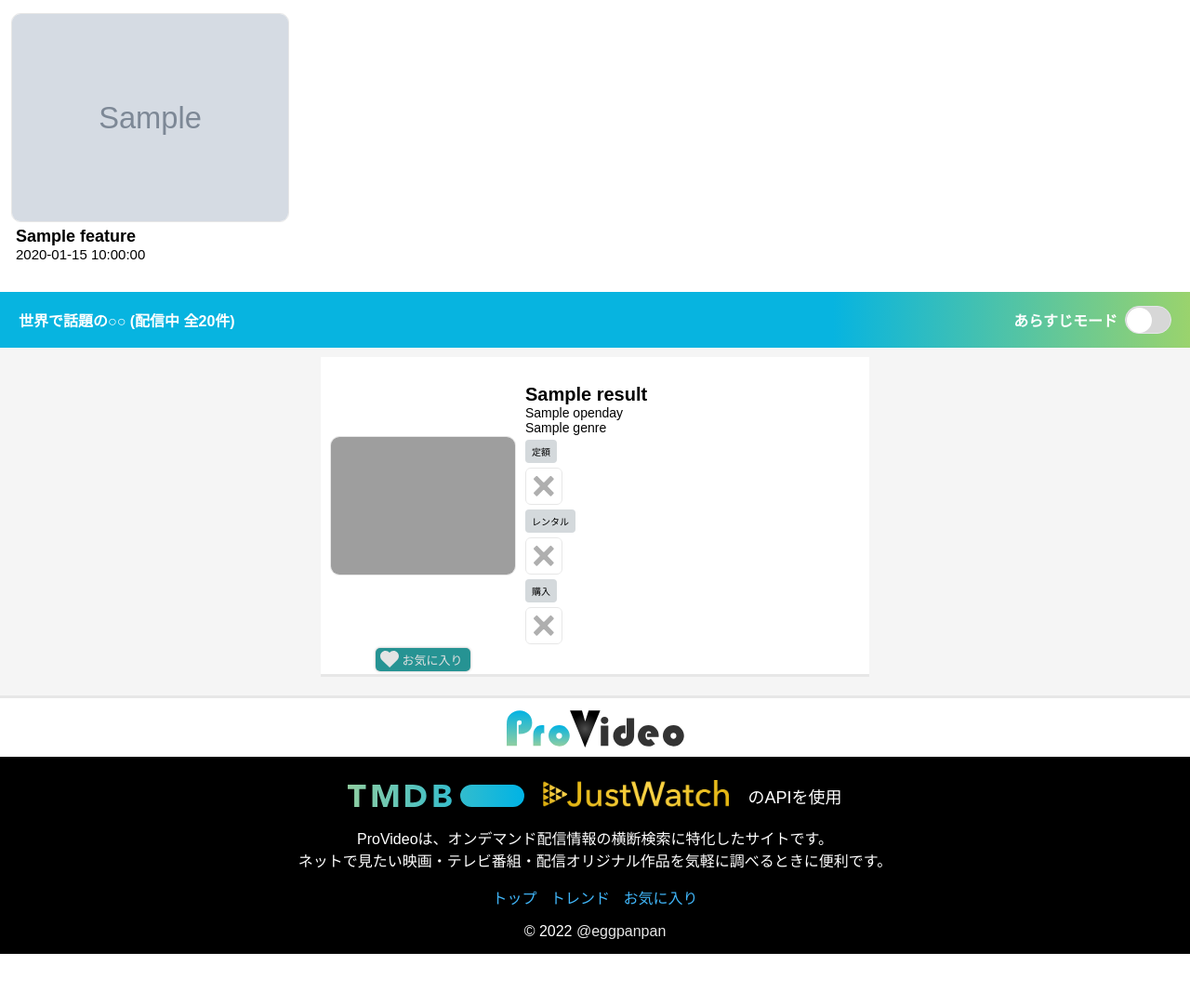
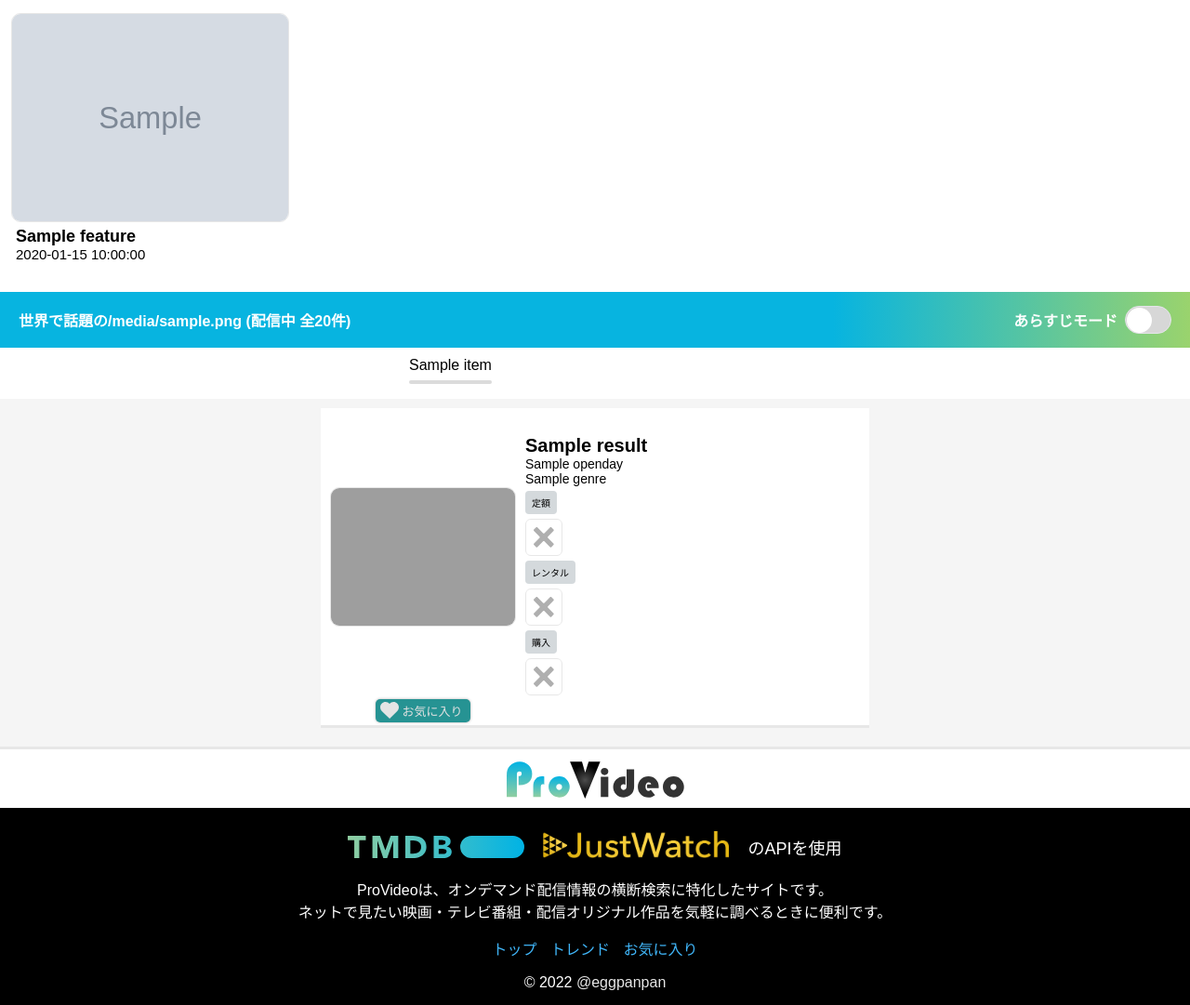
Before and after one commit to Tomoki826/ProVideo, a Flask app: template templates/homepage.html in a window 1280 px wide. Shown: the part 224-1305 px from the top of the page at 93% size. Before the commit the page ends 1250 px from the top, so only its background shows below. Run offline with Flask 2, Linux system fonts and the light colour scheme; the template is opened without the code that fills it: most values are stand-ins (such as "Sample title", 1, 10 or a date in 2020); grey boxes marked "Sample" are stand-in pictures; data that the repository does not hold is empty; style sheets or scripts are compiled from the project's sources; grey boxes are pictures that could not be loaded.

Commit message:
お気に入り機能の制作開始

```diff
--- a/app.py
+++ b/app.py
@@ -28,7 +28,7 @@
 トレンド機能は
 映画、配信、人物のどれかで話題の20作品を表示する
 ?media=があれば、それを
-無ければLocalStorageから、最後に呼び出したデータタイプを表示する
+無ければmovieを表示する
 """
 @app.route("/", methods=["GET"])
 def index():
@@ -38,12 +38,15 @@
        if media_type == None or media_type == "movie":
               soup = TMDB(api_key).discover_movie(1)
               data = Search_Data(soup).search_arrange(Search.DISCOVER_MOVIE, 1)
-       elif media_type == "tvshow":
+              discover_type = "映画"
+       elif media_type == "tv":
               soup = TMDB(api_key).discover_tvshows(1)
               data = Search_Data(soup).search_arrange(Search.DISCOVER_TV, 1)
+              discover_type = "テレビ・配信番組"
        elif media_type == "person":
               soup = TMDB(api_key).discover_person(1)
               data = Search_Data(soup).search_arrange(Search.DISCOVER_PERSON, 1)
+              discover_type = "人物"
        else:
               return render_template("error.html")
 
@@ -57,6 +60,14 @@
               return render_template("error.html")
 
        # レンダリング
+       data['site_data'] = {
+              'discover_type' : discover_type,
+              'tab_data' : [
+                     ["movie",  "/?media=movie#scroll",  "映画"],
+                     ["tv",     "/?media=tv#scroll",     "テレビ・配信番組"],
+                     ["person", "/?media=person#scroll", "人物"]
+              ]
+       }
        return render_template("homepage.html", feature=feature, data=data)
 
 
@@ -120,27 +131,27 @@
        # コンテンツデータを整理
        soup = {'results': []}
        for item in feature_data['containers']:
-              if item['data_type'] == "movie":
-                     single_soup = match_work_id(item['id'],TMDB(api_key).search_movies(item['name'], 1)['results'])
-              elif item['data_type'] == "tv":
-                     single_soup = match_work_id(item['id'],TMDB(api_key).search_tvshows(item['name'], 1)['results'])
-              elif item['data_type'] == "person":
-                     single_soup = match_work_id(item['id'],TMDB(api_key).search_person(item['name'], 1, SENSITIVE_SEARCH)['results'])
+              if item['media_type'] == "movie":
+                     single_soup = match_work_id(item['id'], TMDB(api_key).search_movies(item['name'], 1), "movie")
+              elif item['media_type'] == "tv":
+                     single_soup = match_work_id(item['id'], TMDB(api_key).search_tvshows(item['name'], 1), "tv")
+              elif item['media_type'] == "person":
+                     single_soup = match_work_id(item['id'], TMDB(api_key).search_person(item['name'], 1, SENSITIVE_SEARCH), "person")
               else:
                      single_soup = item
-              # データタイプを代入
-              single_soup['media_type'] = item['data_type']
-              soup['results'].append(single_soup)
+              if single_soup != {}: soup['results'].append(single_soup)
        # コンテンツをフォーマット
        data["containers"] = Search_Data(soup).search_arrange()
        return render_template("feature.html", data=data)
 
 
 # idと一致する検索結果を探す
-def match_work_id(id, soup):
-       for item in soup:
-              if item['id'] == id:
-                     return item
+def match_work_id(id, soup, media_type="Unknown"):
+       if "results" in soup:
+              for item in soup["results"]:
+                     if item['id'] == id:
+                            item['media_type'] = media_type
+                            return item
        return {}
 
 
@@ -182,8 +193,48 @@
 
 
 # お気に入り情報を取得
-@app.route('/favorite', methods=["GET"])
+# 映画・テレビ番組・人物を?media=で細分化する
+# LocalStorageとPython内の変数で同期？
+@app.route('/favorite', methods=["GET", "POST"])
 def favorite():
+       if request.method == "GET":
+              # 一旦、リダイレクトしてからLocalStorageを読み込み
+              return redirect("/favorite_load")
+       elif request.method == "POST":
+              # お気に入り情報を取得
+              local_data = {
+                     'movie':  convert_localdata(request.form['movie']),
+                     'tv':     convert_localdata(request.form['tv']),
+                     'person': convert_localdata(request.form['person'])
+              }
+              # コンテンツデータを整理
+              data = {'results':{}}
+              for type in ['movie', 'tv', 'person']:
+                     soup = {'results': []}
+                     for item in local_data[type]:
+                            single_soup = TMDB(api_key).get_detail_info(item[0], type)
+                            if SENSITIVE_SEARCH or not single_soup.get('adult', False):
+                                   single_soup['media_type'] = type
+                                   soup['results'].append(single_soup)
+                     data['results'] = Search_Data(soup).search_arrange()
+              print(data)
+              return render_template("favorite.html", data=data)
+       else:
+              return render_template("error.html")
+
+
+# ローカルストレージのデータを扱いやすいように変換
+def convert_localdata(raw_data):
+       data = raw_data.split(',')
+       res = []
+       for index in range(len(data) // 3):
+              res.append([int(data[index * 3]), data[index * 3 + 1], data[index * 3 + 2]])
+       return res
+
+
+# LocalStorageとFlaskのデータを同期
+@app.route('/sync_localstorage', methods=["POST"])
+def sync_localstorage():
        pass
 
 
--- a/models/config.py
+++ b/models/config.py
@@ -1,5 +1,5 @@
 # テンプレートを自動で読み込むか
-TEMPLATES_AUTO_RELOAD = True
+TEMPLATES_AUTO_RELOAD = False
 
 # デバッグモードなのか
 DEBUG = True
--- a/static/SASS/config.css
+++ b/static/SASS/config.css
@@ -6,4 +6,5 @@
 @import url("styles.css");
 @import url("header.css");
 @import url("switch.css");
-@import url("feature.css");/*# sourceMappingURL=config.css.map */
+@import url("feature.css");
+@import url("tab.css");/*# sourceMappingURL=config.css.map */
--- a/static/SASS/config.scss
+++ b/static/SASS/config.scss
@@ -8,3 +8,4 @@
 @import url('header.css');
 @import url('switch.css');
 @import url('feature.css');
+@import url('tab.css');
--- /dev/null
+++ b/static/SASS/tab.css
@@ -0,0 +1,111 @@
+@media all and (min-width: 1024px) {
+  .tab-container {
+    width: 100%;
+    background-color: #FFFFFF;
+  }
+  .tab-container .tab-box {
+    width: 80%;
+    max-width: 400px;
+    margin: 0 auto;
+    padding: 10px 0 15px 0;
+    display: flex;
+    justify-content: space-between;
+  }
+  .tab-container .tab-box .tab-item {
+    list-style: none;
+  }
+  .tab-container .tab-box .tab-item a {
+    color: #000000;
+    display: block;
+    position: relative;
+    height: 30px;
+  }
+  .tab-container .tab-box .tab-item a:before {
+    content: "";
+    display: inline-block;
+    position: absolute;
+    z-index: 1;
+    width: 100%;
+    top: 25px;
+    left: 0;
+    height: 4px;
+    border-radius: 4px;
+    background-color: #dbdbdb;
+  }
+  .tab-container .tab-box .tab-item a:after {
+    content: "";
+    opacity: 0.5;
+    display: inline-block;
+    position: absolute;
+    z-index: 2;
+    width: 100%;
+    top: 25px;
+    left: 0;
+    height: 4px;
+    border-radius: 4px;
+    transform: scale(0, 1);
+    transition: all 0.3s;
+    transform-origin: center;
+  }
+  .tab-container .tab-box .tab-item:hover > a:after {
+    transform: scale(1, 1);
+    opacity: 1;
+  }
+  .tab-container .tab-box .tab-item.movie > a:after {
+    background-color: #F46262;
+  }
+  .tab-container .tab-box .tab-item.tv > a:after {
+    background-color: #628BF4;
+  }
+  .tab-container .tab-box .tab-item.person > a:after {
+    background-color: #4FB76C;
+  }
+}
+@media all and (max-width: 1023.5px) {
+  .tab-container {
+    width: 100%;
+    background-color: #FFFFFF;
+  }
+  .tab-container .tab-box {
+    width: 80%;
+    max-width: 400px;
+    margin: 0 auto;
+    padding: 10px 0 15px 0;
+    display: flex;
+    justify-content: space-between;
+  }
+  .tab-container .tab-box .tab-item {
+    list-style: none;
+  }
+  .tab-container .tab-box .tab-item a {
+    color: #000000;
+    display: block;
+    position: relative;
+    height: 30px;
+  }
+  .tab-container .tab-box .tab-item a:after {
+    content: "";
+    opacity: 0.5;
+    display: inline-block;
+    position: absolute;
+    z-index: 2;
+    width: 100%;
+    top: 25px;
+    left: 0;
+    height: 4px;
+    border-radius: 4px;
+    transform-origin: center;
+  }
+  .tab-container .tab-box .tab-item:hover > a:after {
+    opacity: 1;
+  }
+  .tab-container .tab-box .tab-item.movie > a:after {
+    background-color: #F46262;
+  }
+  .tab-container .tab-box .tab-item.tv > a:after {
+    background-color: #628BF4;
+  }
+  .tab-container .tab-box .tab-item.person > a:after {
+    background-color: #4FB76C;
+  }
+}/*# sourceMappingURL=tab.css.map */
--- /dev/null
+++ b/static/SASS/tab.scss
@@ -0,0 +1,115 @@
+// パソコン用CSS
+@media all and (min-width: 1024px) {
+    .tab-container {
+        width: 100%;
+        background-color: #FFFFFF;
+        .tab-box {
+            width: 80%;
+            max-width: 400px;
+            margin: 0 auto;
+            padding: 10px 0 15px 0;
+            display: flex;
+            justify-content: space-between;
+            .tab-item {
+                list-style: none;
+                a {
+                    color: #000000;
+                    display: block;
+                    position: relative;
+                    height: 30px;
+                    &:before {
+                        content: "";
+                        display: inline-block;
+                        position: absolute;
+                        z-index: 1;
+                        width: 100%;
+                        top: 25px;
+                        left: 0;
+                        height: 4px;
+                        border-radius: 4px;
+                        background-color: #dbdbdb;
+                    }
+                    &:after {
+                        content: "";
+                        opacity: 0.5;
+                        display: inline-block;
+                        position: absolute;
+                        z-index: 2;
+                        width: 100%;
+                        top: 25px;
+                        left: 0;
+                        height: 4px;
+                        border-radius: 4px;
+                        transform: scale(0,1);
+                        transition: all 0.3s;
+                        transform-origin: center;
+                    }
+                }
+                &:hover > a:after {
+                    transform: scale(1,1);
+                    opacity: 1;
+                }
+                &.movie > a:after {
+                    background-color: #F46262;
+                }
+                &.tv > a:after {
+                    background-color: #628BF4;
+                }
+                &.person > a:after {
+                    background-color: #4FB76C;
+                }
+            }
+
+        }
+    }
+}
+// タブレット・スマホ用CSS
+@media all and (max-width: 1023.5px) {
+    .tab-container {
+        width: 100%;
+        background-color: #FFFFFF;
+        .tab-box {
+            width: 80%;
+            max-width: 400px;
+            margin: 0 auto;
+            padding: 10px 0 15px 0;
+            display: flex;
+            justify-content: space-between;
+            .tab-item {
+                list-style: none;
+                a {
+                    color: #000000;
+                    display: block;
+                    position: relative;
+                    height: 30px;
+                    &:after {
+                        content: "";
+                        opacity: 0.5;
+                        display: inline-block;
+                        position: absolute;
+                        z-index: 2;
+                        width: 100%;
+                        top: 25px;
+                        left: 0;
+                        height: 4px;
+                        border-radius: 4px;
+                        transform-origin: center;
+                    }
+                }
+                &:hover > a:after {
+                    opacity: 1;
+                }
+                &.movie > a:after {
+                    background-color: #F46262;
+                }
+                &.tv > a:after {
+                    background-color: #628BF4;
+                }
+                &.person > a:after {
+                    background-color: #4FB76C;
+                }
+            }
+
+        }
+    }
+}
--- a/templates/contents.html
+++ b/templates/contents.html
@@ -1,11 +1,11 @@
 <!-- 作品情報を一覧表示 -->
 {% for item in data %}
-{% if item['data_type'] == "pv" %}
+{% if item['media_type'] == "pv" %}
     <!-- 埋め込み動画 -->
     <div class="pv_container">
         <iframe src={{ item['path'] }} title="YouTube video player" frameborder="0" allow="accelerometer; autoplay; clipboard-write; encrypted-media; gyroscope; picture-in-picture" allowfullscreen></iframe>
     </div>
-{% elif item['data_type'] == "text" %}
+{% elif item['media_type'] == "text" %}
     <!-- テキスト -->
     <div class="text_container">
         {% if item['title'] != '' %}
@@ -20,7 +20,7 @@
             {% endif %}
         {% endwith %}
     </div>
-{% elif item['data_type'] == "image" %}
+{% elif item['media_type'] == "image" %}
     <!-- 画像 -->
     <div class="image_container">
         <img src="{{item['image']}}" alt="{{ item['text'] }}" oncontextmenu="return false;"/>
@@ -36,14 +36,14 @@
             </div></div>
         </div>
     </div>
-{% elif item['is_video'] == false %}
+{% elif item['media_type'] == "person" %}
     <!-- 人物名 -->
     <div class="videos_container">
         <div class="leftside">
             <div class="poster">
                 <img src="https://www.themoviedb.org/t/p/w500{{item['poster_path']}}" alt="{{item['title']}}" oncontextmenu="return false;"/>
             </div>
-            <div class="favorite" value="unliked,{{item['data_type']}},{{item['id']}}">
+            <div class="favorite" value="unliked,{{item['media_type']}},{{item['id']}},{{item['title']}}">
                 <div class="heart-icon">
                     <img src="../static/images/heart_icon.svg" alt="お気に入り" oncontextmenu="return false;" style="filter: grayscale(100%) brightness(500%);"/>
                 </div>
@@ -52,7 +52,7 @@
         </div>
         <div class="description">
             <div class="pc-overflow">
-                <div class="type {{item['data_type']}}">{{item['media_type']}}</div>
+                <div class="type {{item['data_type']}}">{{item['print_type']}}</div>
                 <div class="name-block none-scrollbar">
                     <div class="name">
                         {% if item['JP_name'] == true %}
@@ -96,7 +96,7 @@
             <div class="poster">
                 <img src="https://www.themoviedb.org/t/p/w500{{item['poster_path']}}" alt="{{item['title']}}" oncontextmenu="return false;"/>
             </div>
-            <div class="favorite" value="unliked,{{item['data_type']}},{{item['id']}}">
+            <div class="favorite" value="unliked,{{item['media_type']}},{{item['id']}},{{item['title']}}">
                 <div class="heart-icon">
                     <img src="../static/images/heart_icon.svg" alt="お気に入り" oncontextmenu="return false;" style="filter: grayscale(100%) brightness(500%);"/>
                 </div>
@@ -105,7 +105,7 @@
         </div>
         <div class="description">
             <div class="pc-overflow">
-                <div class="type {{item['data_type']}}">{{item['media_type']}}</div>
+                <div class="type {{item['data_type']}}">{{item['print_type']}}</div>
                 <div class="name-block none-scrollbar">
                     <div class="name">
                         <div class="title">
--- a/templates/favorite.html
+++ b/templates/favorite.html
@@ -11,13 +11,13 @@
 {% include "searchform.html" %}
 {% endwith %}
 
-<!--コンテンツ部分-->
+<!-- コンテンツ部分 -->
 <main>
 <div class="search_title">お気に入り一覧 (追加順 全20件)</div>
 
-<!--映画情報-->
+<!-- コンテンツ情報 -->
 <div class="contents_container">
-    {% with data = data['results'] %}
+    {% with data = data['results']['movie'] %}
     {% include "contents.html" %}
     {% endwith %}
 </div>
--- a/templates/header.html
+++ b/templates/header.html
@@ -13,7 +13,7 @@
     <ul id="gnavi_lists">
     <li class="gnavi__list"><a href="/">トップ</a></li>
     <li class="gnavi__list"><a href="/trend">トレンド</a></li>
-    <li class="gnavi__list"><a href="/favorite">お気に入り</a></li>
+    <li class="gnavi__list"><a class="localstorage_post" value="/favorite">お気に入り</a></li>
     </ul>
 </nav>
 </header>
--- a/templates/homepage.html
+++ b/templates/homepage.html
@@ -13,6 +13,7 @@
 
 <!--コンテンツ部分-->
 <main>
+
 <div class="search_title">
     特集ページ (全{{ feature['feature'] | length }}件)
 </div>
@@ -22,8 +23,11 @@
     {% endwith %}
 </div>
 
-<div class="search_title">
-    <div class="smartphone_newline"><div>世界で話題の○○&nbsp;</div><div>(配信中 全20件)</div></div>
+<div id="scroll" class="search_title">
+    <div class="smartphone_newline">
+        <div>世界で話題の{{data['site_data']['discover_type']}}&nbsp;</div>
+        <div>(配信中 全20件)</div>
+    </div>
     <div class="story_container">
         <div class="story_header">あらすじモード</div>
         <label class="switch_label" value="overview">
@@ -32,6 +36,10 @@
         </label>
     </div>
 </div>
+
+{% with tab_data = data['site_data']['tab_data'] %}
+{% include "tab.html" %}
+{% endwith %}
 
 <!-- 話題のメディア情報 -->
 <div class="contents_container">
--- a/templates/layout.html
+++ b/templates/layout.html
@@ -26,5 +26,6 @@
         <script type="text/javascript" src="../static/JavaScript/loaded.js"></script>
         <script type="text/javascript" src="../static/JavaScript/ajax.js"></script>
         <script type="text/javascript" src="../static/JavaScript/localstorage.js"></script>
+        <script type="text/javascript" src="../static/JavaScript/favorite.js"></script>
     </body>
 </html>
--- /dev/null
+++ b/templates/tab.html
@@ -0,0 +1,7 @@
+<div class="tab-container">
+    <ul class="tab-box">
+        {% for item in tab_data %}
+            <li class="tab-item {{item[0]}}"><a href="{{item[1]}}">{{item[2]}}</a></li>
+        {% endfor %}
+    </ul>
+</div>
```
Also changed, not shown: models/search_data.py (+28 -97 lines), static/JSON/feature.json (+20 -20 lines), static/javascript/localstorage.js (+53 -9 lines), static/javascript/favorite.js (added), 2 other files.
